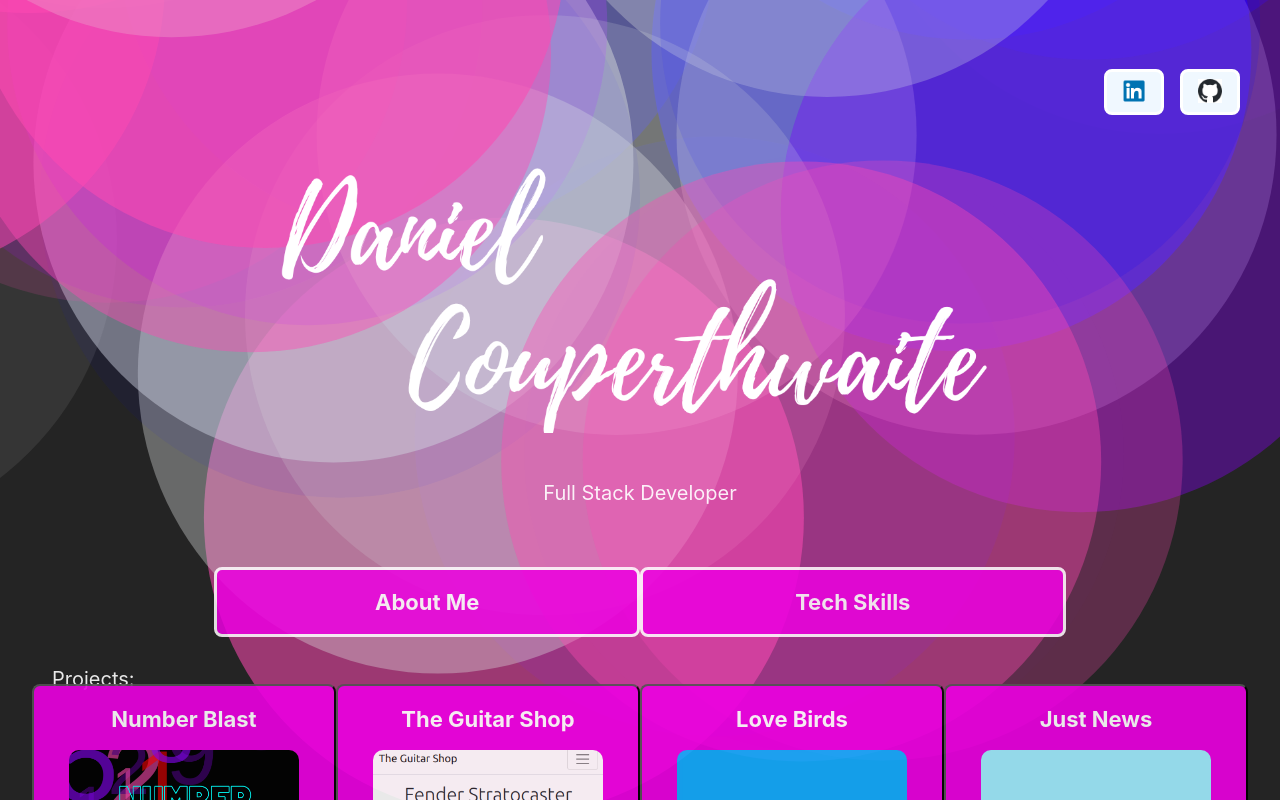
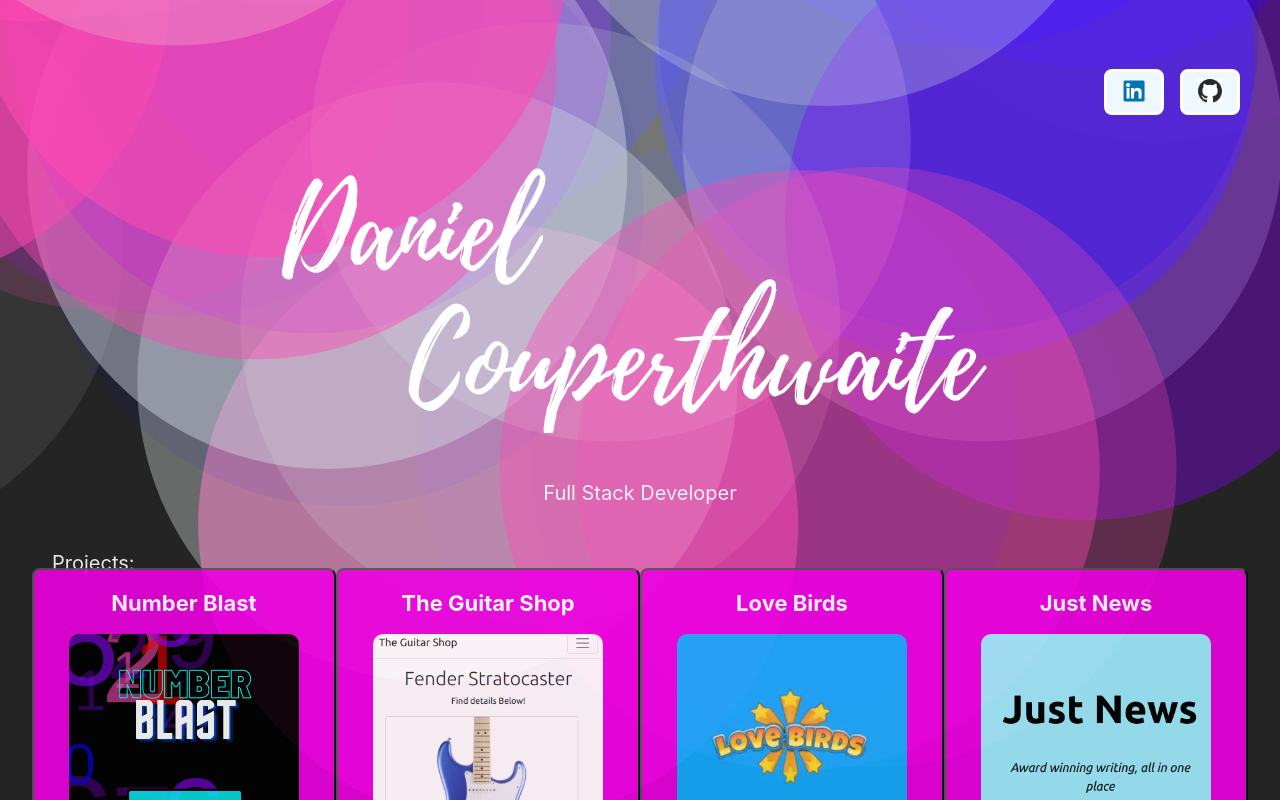
Before and after one commit to DanielCouperthwaite/urban-health, a React (Vite) app: page /home in a window 1280 px wide. Shown: the top 800 px of the page. Built offline with nearby package versions, Linux system fonts and the light colour scheme.

Commit message:
restyle project buttons

```diff
--- a/src/Home/Home.jsx
+++ b/src/Home/Home.jsx
@@ -63,7 +63,7 @@ export default function Home ({projects}) {
                     </Box>
 
 
-                    <Box>
+                    {/* <Box>
                     <Grow in={techLoad}>
                     <div className='option-holder'>
                         <div
@@ -72,7 +72,7 @@ export default function Home ({projects}) {
 
 
                                         <Link to="/about">
-                                            <button style={{marginRight: "0px"}} className='home-button'>
+                                            <button className='home-button'>
                                                 <h2>About Me</h2>
                                             </button>
                                         </Link>
@@ -86,7 +86,7 @@ export default function Home ({projects}) {
 
 
                                         <Link to="/tech">
-                                            <button style={{marginLeft: "0px"}} className='home-button'>
+                                            <button  className='home-button'>
                                                 <h2> Tech Skills</h2>
                                             </button>
                                         </Link>
@@ -97,7 +97,7 @@ export default function Home ({projects}) {
                         </div>
                     </div>
                     </Grow>
-                    </Box>
+                    </Box> */}
 
                     <Box>
                         <Grow in={projectLoad}>
```
